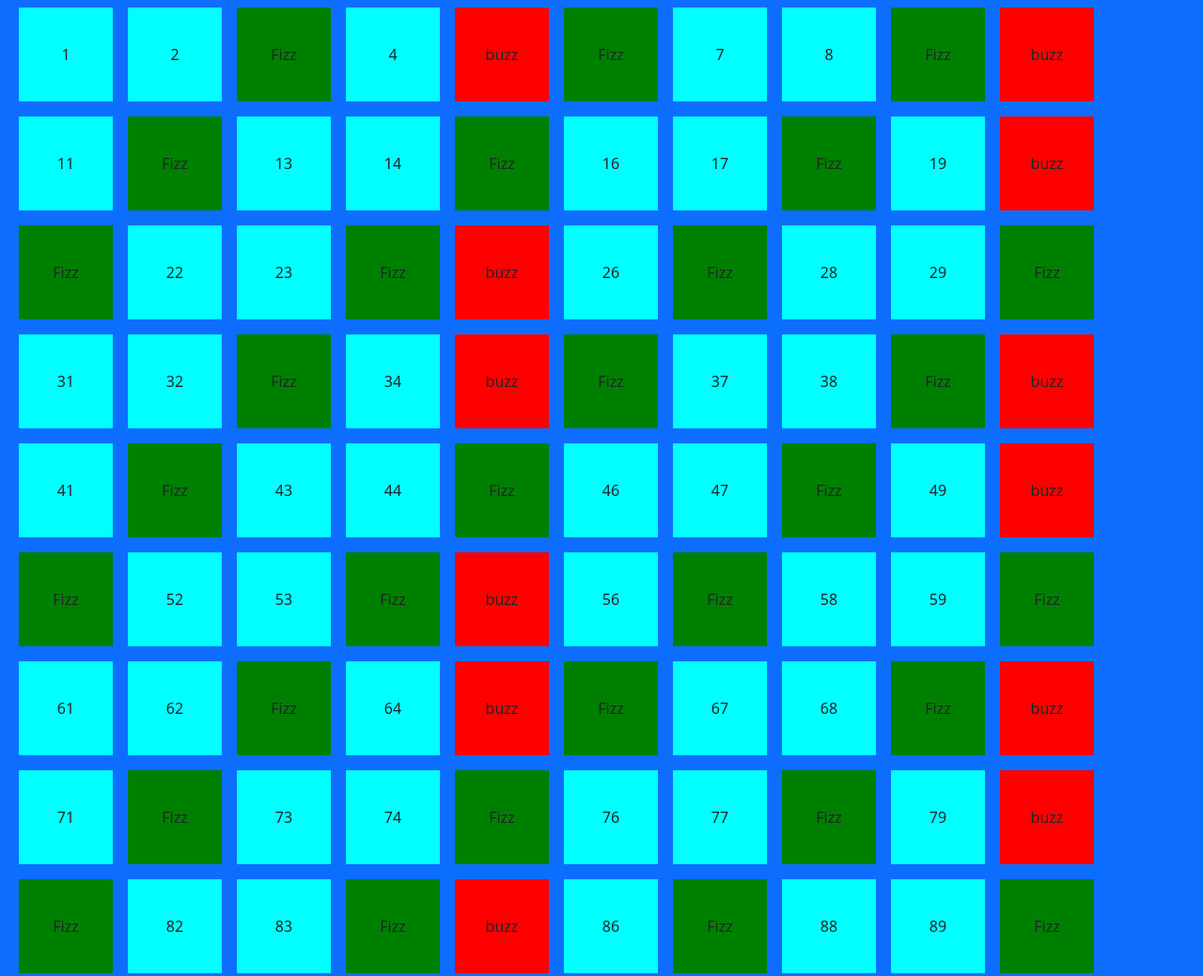
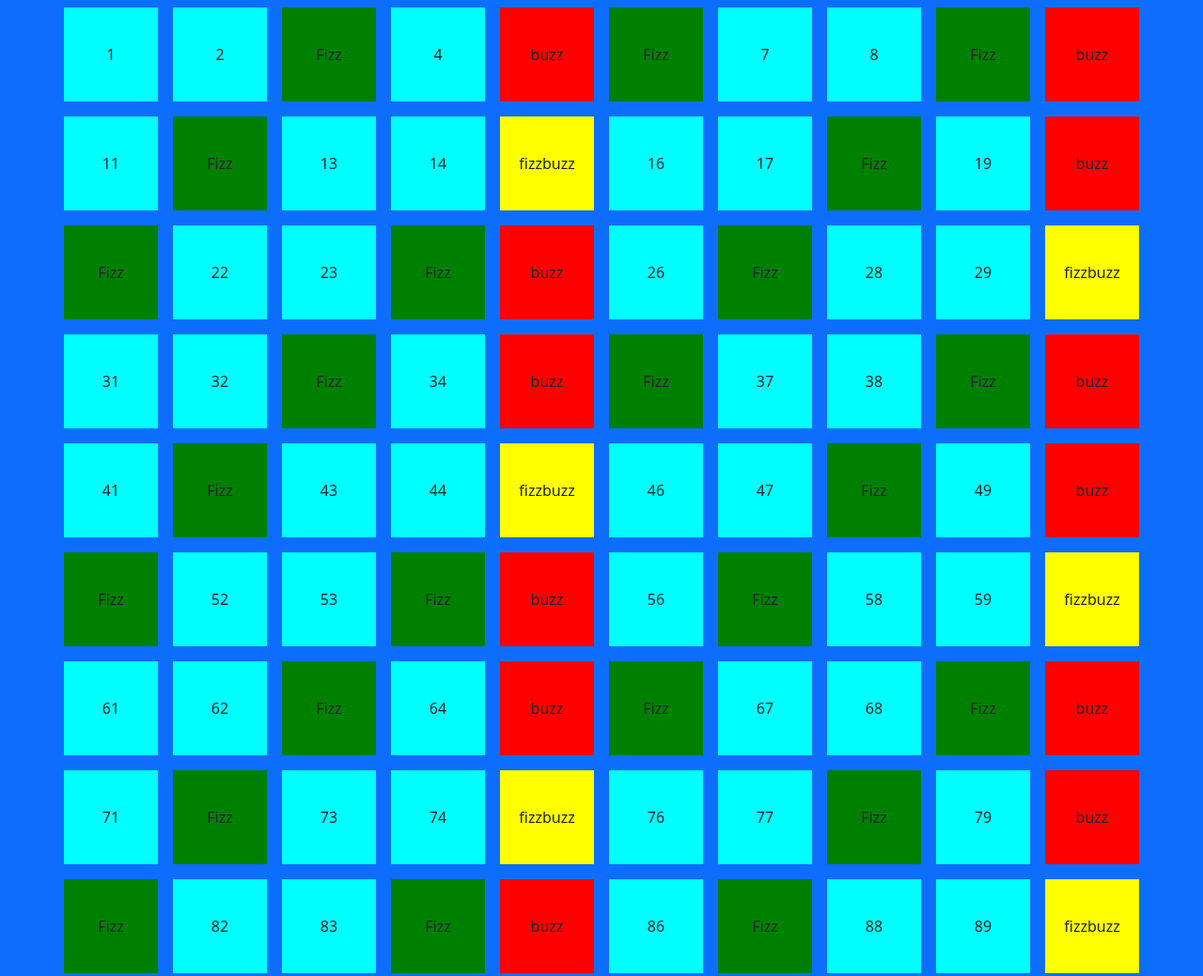
Before and after one commit to 1alberto994/js-fizzbuzz, a plain HTML site: page Bonus-1/index.html in a window 1280 px wide. Shown: the top 1039 px of the page at 94% size. Drawn offline with nearby package versions, Linux system fonts and the light colour scheme.

Commit message:
esercizio completato

```diff
--- a/Bonus-1/scripts.js
+++ b/Bonus-1/scripts.js
@@ -8,7 +8,13 @@ for(let i=1 ; i<=100;i++){
     document.querySelector(`.box${i}`).style.backgroundColor="aqua"
     // div.innerHTML+=element
     console.log( i)
-    if(i % 3==0){
+    if(i % 3==0 &&  i % 5==0 ){
+        newP.innerHTML="fizzbuzz"
+        console.log("scrivo fizzbuzz")
+        document.querySelector(`.box${i}`).style.backgroundColor="yellow"
+
+    }
+    else if(i % 3==0){
 
         newP.innerHTML="Fizz";
 
@@ -16,18 +22,14 @@ for(let i=1 ; i<=100;i++){
         document.querySelector(`.box${i}`).style.backgroundColor="green"
 
     }
-    else if(i % 3==0 && i % 5==0){
-        newP.innerHTML="fizzbuzz"
-        console.log("scrivo fizzbuzz")
-        document.querySelector(`.box${i}`).style.backgroundColor="yellow"
 
-    }
     else if( i % 5==0){
         newP.innerHTML="buzz"
         console.log("scrivo fizz")
         document.querySelector(`.box${i}`).style.backgroundColor="red"
 
     }
+
 
 
 
--- a/Bonus-1/style.css
+++ b/Bonus-1/style.css
@@ -1,6 +1,7 @@
 div{
     display: flex;
     flex-wrap: wrap;
+    justify-content: center;
 }
 p{
     text-align: center;
```
Also changed, not shown: scripts.js (+6 -4 lines).
